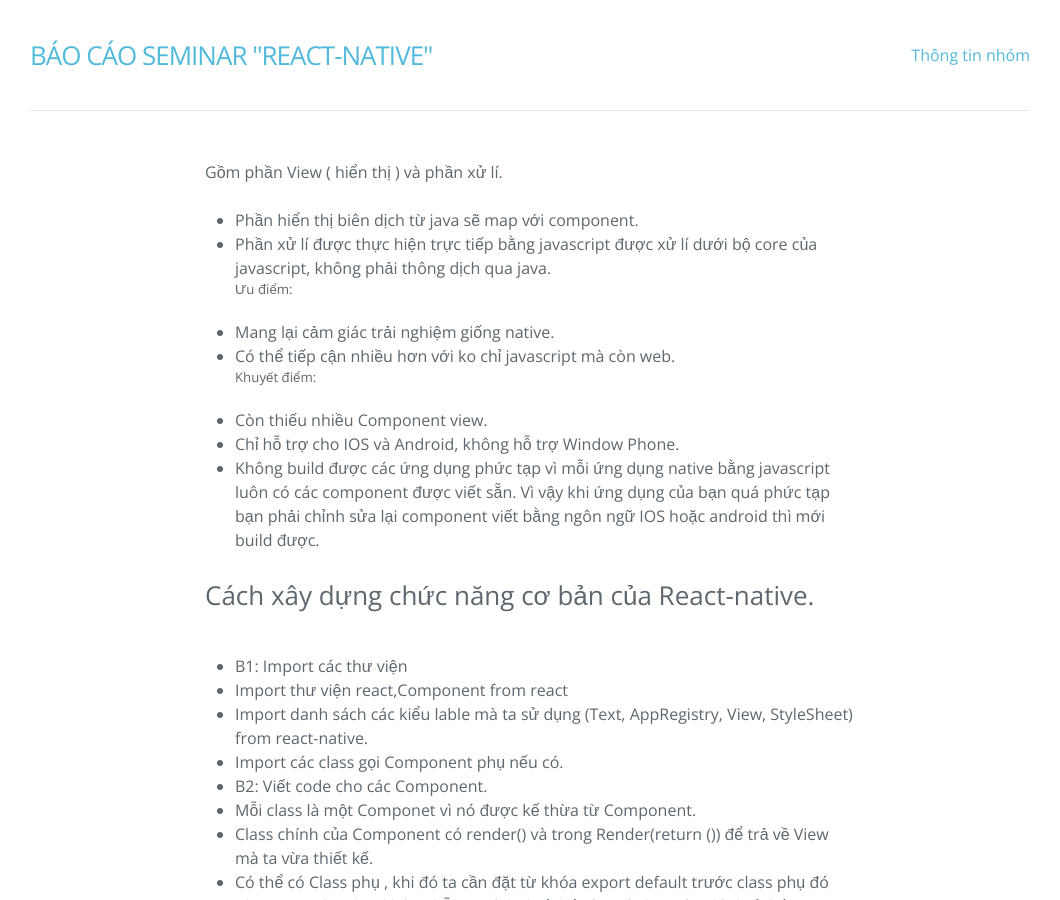
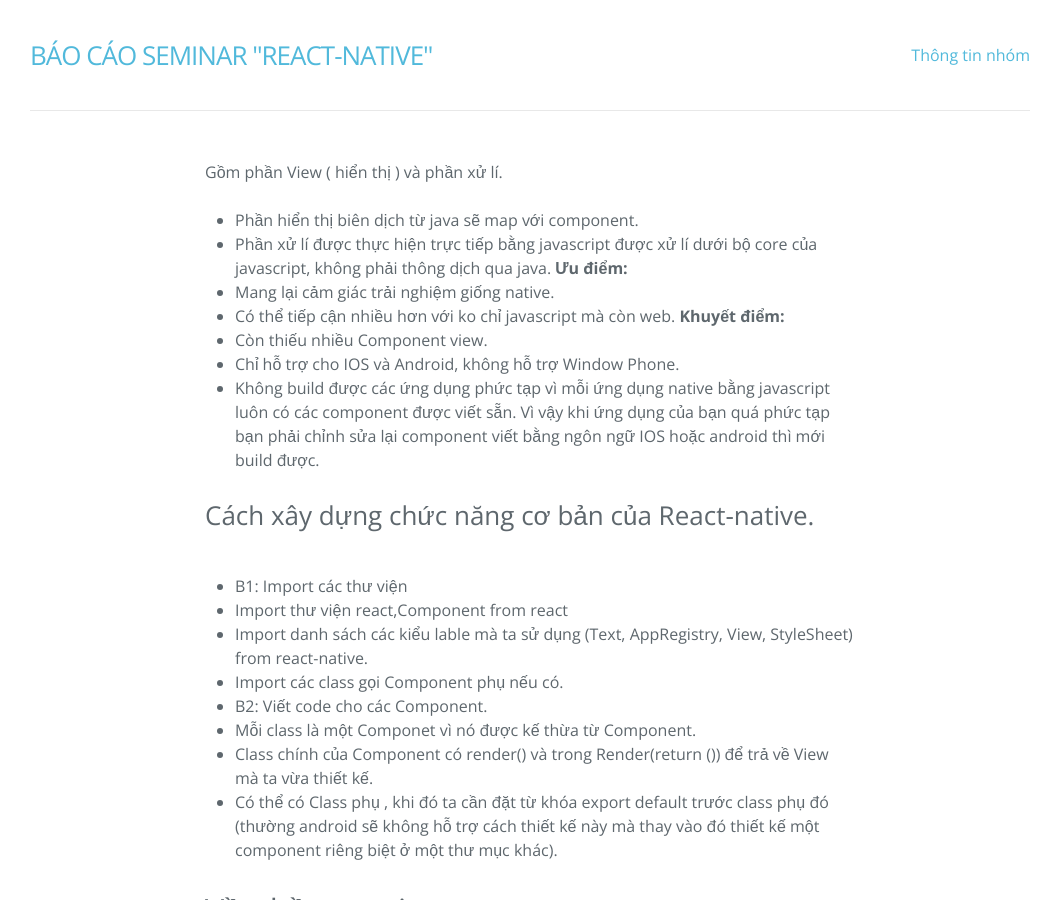
Before and after one commit to kietluu007/kietluu007.github.io, a Jekyll site: the page built from _posts/2015-12-18-welcome-to-jekyll.markdown, in a window 1280 px wide and 900 px high, scrolled down 578 px. Shown: the whole window, without its empty margins (110-1170 px from the left). Built offline with Jekyll 4.4.1, drawn with Linux system fonts in a browser that asks for light colours; nearby versions of some CDN libraries.

Commit message:
my first Github page

```diff
--- a/_posts/2015-12-18-welcome-to-jekyll.markdown
+++ b/_posts/2015-12-18-welcome-to-jekyll.markdown
@@ -18,10 +18,10 @@
   * Phần hiển thị biên dịch từ java sẽ map với component.
   * Phần xử lí được thực hiện trực tiếp bằng javascript được xử lí dưới bộ core của
   javascript, không phải thông dịch qua java.
-##### Ưu điểm:
+**Ưu điểm:**
   * Mang lại cảm giác trải nghiệm giống native.
   * Có thể tiếp cận nhiều hơn với ko chỉ javascript mà còn web.
-##### Khuyết điểm:
+**Khuyết điểm:**
   * Còn thiếu nhiều Component view.
   * Chỉ hỗ trợ cho IOS và Android, không hỗ trợ Window Phone.
   * Không build được các ứng dụng phức tạp vì mỗi ứng dụng native  bằng javascript luôn có các component được viết sẵn. Vì vậy khi ứng dụng của bạn quá phức tạp bạn phải chỉnh sửa lại component  viết bằng ngôn ngữ IOS hoặc android thì mới build được.
```
